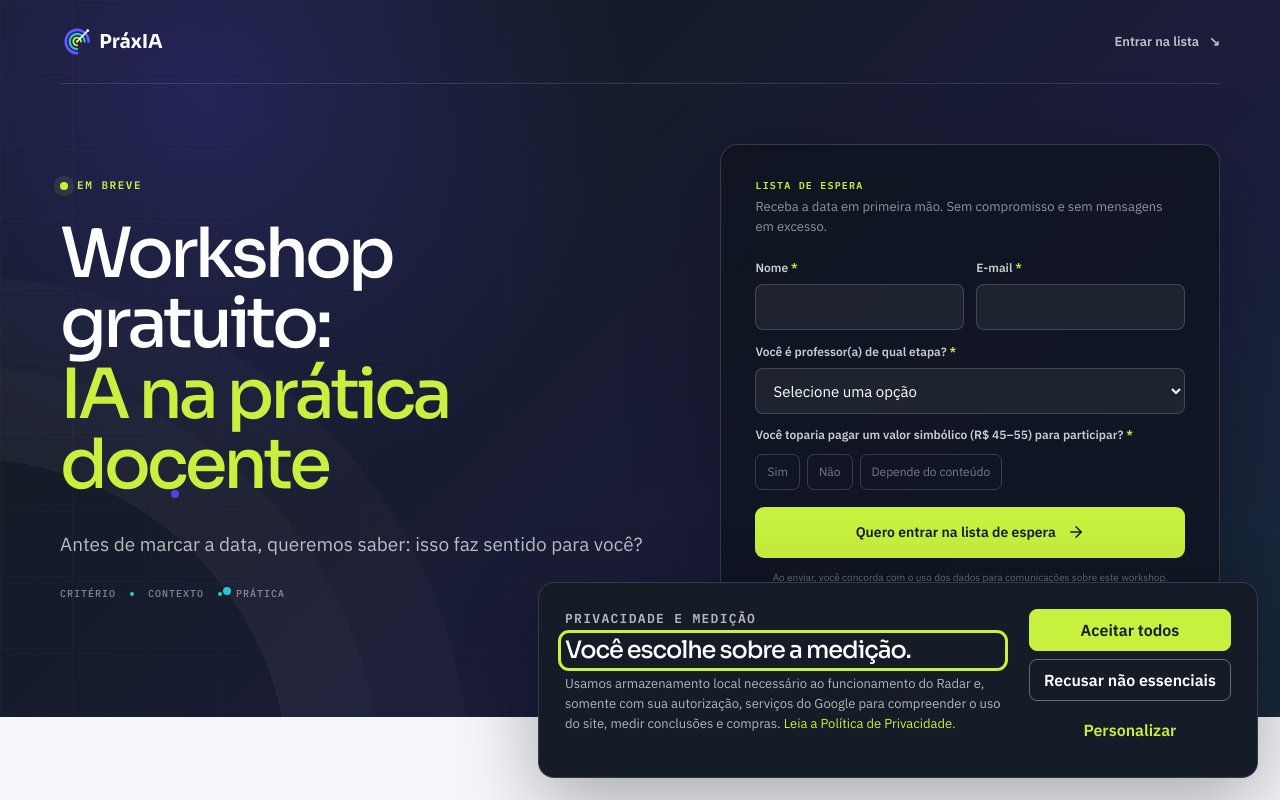
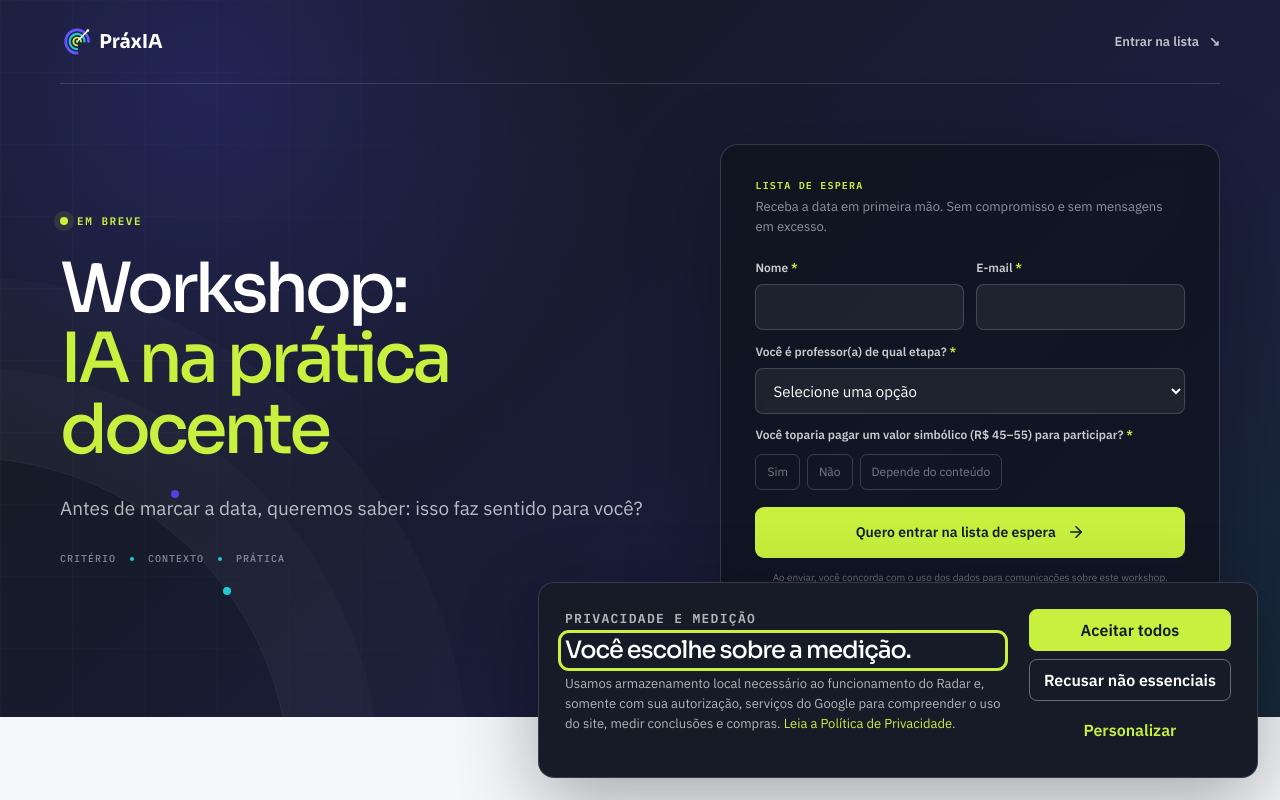
Before and after one commit to naufelpatrick/radar-docente, a React (Vite) app: page /lp/workshop-ia-2026 in a window 1280 px wide. Shown: the top 800 px of the page. Built offline with nearby package versions, Linux system fonts and the light colour scheme; no server answers.

Commit message:
fix: remover gratuidade do workshop

```diff
--- a/scripts/prerender-workshop.mjs
+++ b/scripts/prerender-workshop.mjs
@@ -3,8 +3,8 @@ import { resolve } from 'node:path'
 
 const outputDirectory = resolve('dist/lp/workshop-ia-2026')
 const source = await readFile(resolve('dist/index.html'), 'utf8')
-const title = 'Workshop gratuito: IA na prática docente | PráxIA'
-const description = 'Entre na lista de espera do workshop gratuito sobre fluência em IA, critérios pedagógicos e aplicação prática no planejamento docente.'
+const title = 'Workshop: IA na prática docente | PráxIA'
+const description = 'Entre na lista de espera do workshop sobre fluência em IA, critérios pedagógicos e aplicação prática no planejamento docente.'
 const canonical = 'https://www.radarpraxia.com/lp/workshop-ia-2026'
 const image = 'https://www.radarpraxia.com/social/workshop-ia-pratica-docente-1200x630.jpg'
 const imageAlt = 'Educadores reunidos em torno de um computador durante atividade de formação'
--- a/src/pages/WorkshopWaitlistPage.tsx
+++ b/src/pages/WorkshopWaitlistPage.tsx
@@ -14,7 +14,7 @@ const topics = [
 export function WorkshopWaitlistPage() {
   return (
     <div className="workshop-page">
-      <Seo title="Workshop gratuito: IA na prática docente | PráxIA" description="Entre na lista de espera do workshop gratuito sobre fluência em IA, critérios pedagógicos e aplicação prática no planejamento docente." path="/lp/workshop-ia-2026" image="https://www.radarpraxia.com/social/workshop-ia-pratica-docente-1200x630.jpg" imageAlt="Educadores reunidos em torno de um computador durante atividade de formação" />
+      <Seo title="Workshop: IA na prática docente | PráxIA" description="Entre na lista de espera do workshop sobre fluência em IA, critérios pedagógicos e aplicação prática no planejamento docente." path="/lp/workshop-ia-2026" image="https://www.radarpraxia.com/social/workshop-ia-pratica-docente-1200x630.jpg" imageAlt="Educadores reunidos em torno de um computador durante atividade de formação" />
       <a className="skip-link" href="#conteudo-workshop">Pular para o conteúdo</a>
       <header className="workshop-header"><div className="workshop-shell"><a href="/" aria-label="PráxIA — página inicial"><BrandMark inverse /></a><a href="#lista-de-espera">Entrar na lista <span aria-hidden="true">↘</span></a></div></header>
       <main id="conteudo-workshop">
@@ -23,7 +23,7 @@ export function WorkshopWaitlistPage() {
           <div className="workshop-shell workshop-hero__grid">
             <div className="workshop-hero__copy">
               <p className="workshop-tag"><span /> EM BREVE</p>
-              <h1>Workshop gratuito: <em>IA na prática docente</em></h1>
+              <h1>Workshop: <em>IA na prática docente</em></h1>
               <p>Antes de marcar a data, queremos saber: isso faz sentido para você?</p>
               <div className="workshop-hero__signal"><span>Critério</span><i /><span>Contexto</span><i /><span>Prática</span></div>
             </div>
```
